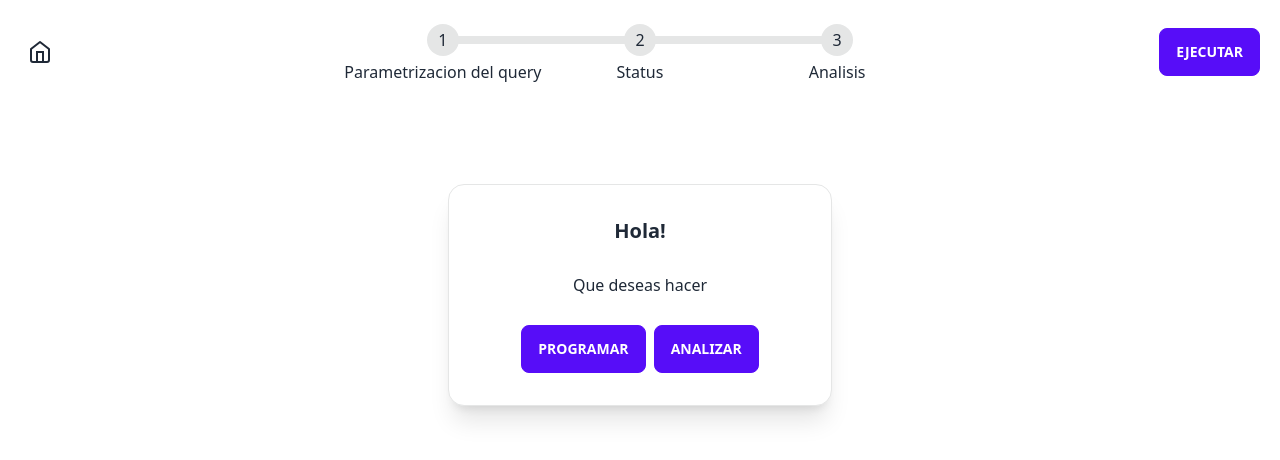
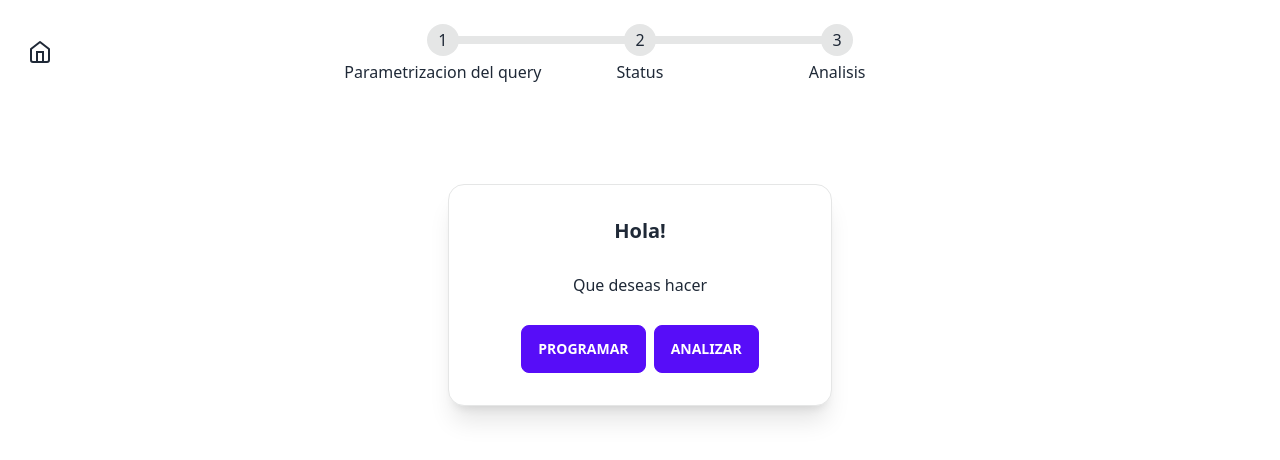
Before and after one commit to jdaar/CareerPal, a SvelteKit app: page / in a window 1280 px wide. Shown: the top 460 px of the page. Built offline with nearby package versions, Linux system fonts and the light colour scheme.

Commit message:
chore: headless chromium

```diff
--- a/src/lib/scraper/scraper.ts
+++ b/src/lib/scraper/scraper.ts
@@ -196,7 +196,7 @@ export class JobScraper {
     this.browser = await puppeteer.launch({
       //executablePath: "/usr/bin/chromium",
       args: ["--no-sandbox", "--disable-setuid-sandbox"],
-      headless: false,
+      headless: true,
     });
     this.run();
   }
--- a/src/routes/+layout.svelte
+++ b/src/routes/+layout.svelte
@@ -69,7 +69,7 @@
 		</ul>
 	</div>
 	<div class="navbar-end">
-		{#if $page.url.pathname !== '/query/execute'}
+		{#if $page.url.pathname !== '/query/execute' && $page.url.pathname.startsWith('/query')}
 			<button class="btn btn-primary" on:click={() => goto('/query/execute')}>Ejecutar</button>
 		{/if}
 	</div>
--- a/src/routes/status/+page.server.ts
+++ b/src/routes/status/+page.server.ts
@@ -9,8 +9,6 @@ export const load = (async ({ locals }) => {
 		status: v.status
 	}))
 
-	console.log(rows)
-
 	return {
 		rows
 	};
```
